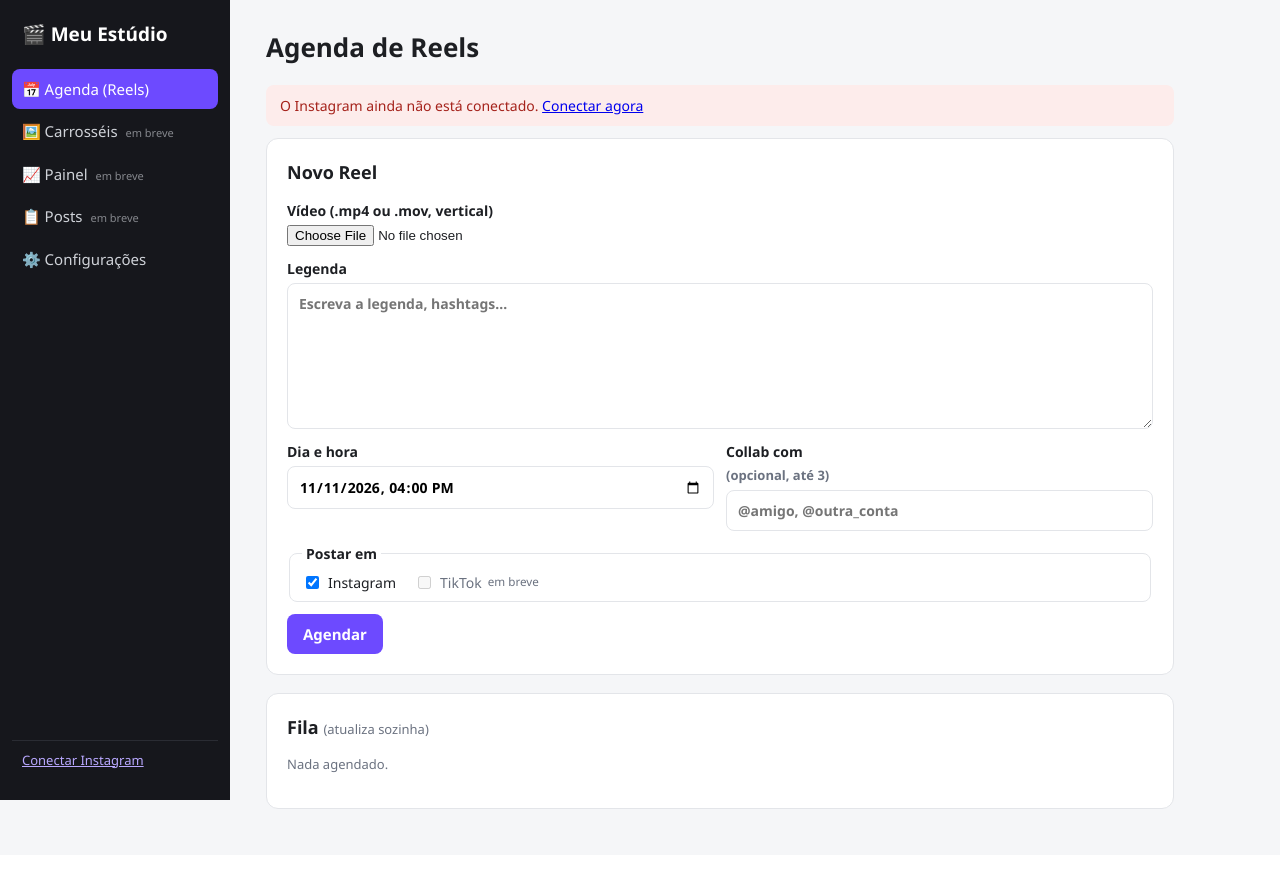
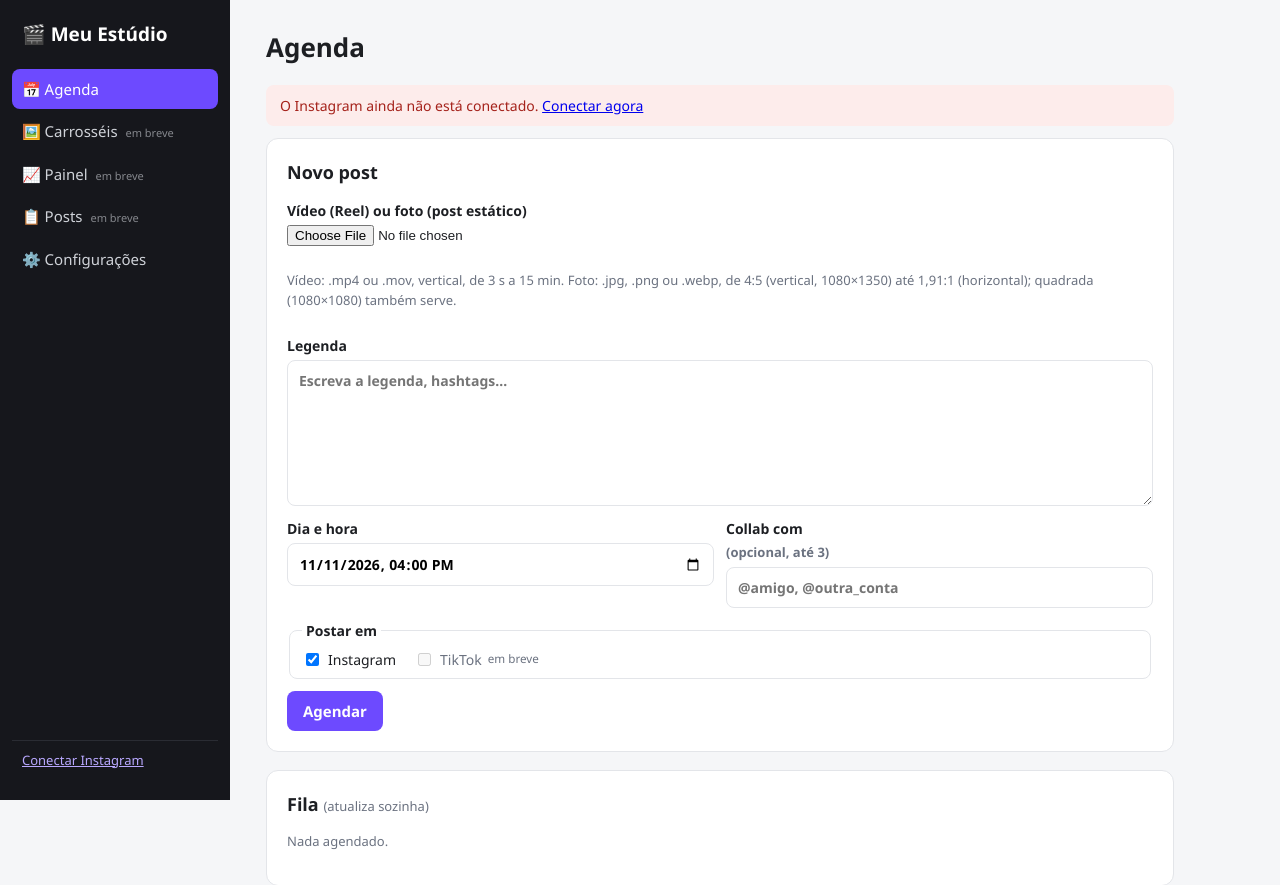
Before and after one commit to henrikenaegele1981/meu-projeto, a Flask app: page /agenda in a window 1280 px wide. Shown: the top 885 px of the page. Before the commit the page ends 809 px from the top, so only its background shows below. Run offline with Flask 3, Linux system fonts and the light colour scheme.

Commit message:
Agenda: agenda e publica post estático (foto) além de Reels
O formulário aceita vídeo ou foto. Fotos PNG/WEBP são convertidas para
JPEG (exigência do Instagram) e a proporção é conferida ao agendar.
Adiciona pillow ao requirements.

Co-Authored-By: Claude Opus 5.5 <noreply@anthropic.com>
Claude-Session: https://claude.ai/code/session_01FyVWPwFB79pVyEXHUJispF

```diff
--- a/app.py
+++ b/app.py
@@ -21,6 +21,7 @@ import vigia
 PORTA = 5252
 ENDERECO = f"http://localhost:{PORTA}"
 VIDEOS_ACEITOS = {".mp4", ".mov"}
+FOTOS_ACEITAS = {".jpg", ".jpeg", ".png", ".webp"}
 DIAS = ["seg", "ter", "qua", "qui", "sex", "sáb", "dom"]
 
 app = Flask(__name__)
@@ -62,12 +63,13 @@ def _ler_formulario(post_existente: dict | None = None) -> dict:
     if len(legenda) > 2200:
         erros.append("A legenda passou de 2.200 caracteres (limite do Instagram).")
 
-    video = request.files.get("video")
-    tem_video_novo = bool(video and video.filename)
-    if tem_video_novo and Path(video.filename).suffix.lower() not in VIDEOS_ACEITOS:
-        erros.append("O vídeo precisa ser .mp4 ou .mov.")
-    if not tem_video_novo and not post_existente:
-        erros.append("Escolha o vídeo.")
+    arquivo = request.files.get("arquivo")
+    tem_arquivo_novo = bool(arquivo and arquivo.filename)
+    extensao = Path(arquivo.filename).suffix.lower() if tem_arquivo_novo else ""
+    if tem_arquivo_novo and extensao not in VIDEOS_ACEITOS | FOTOS_ACEITAS:
+        erros.append("O arquivo precisa ser vídeo (.mp4 ou .mov) ou foto (.jpg, .png ou .webp).")
+    if not tem_arquivo_novo and not post_existente:
+        erros.append("Escolha o vídeo ou a foto.")
 
     for e in erros:
         flash(e, "erro")
@@ -79,12 +81,55 @@ def _ler_formulario(post_existente: dict | None = None) -> dict:
         "redes": redes,
         "collabs": _ler_collabs(request.form.get("collabs", "")),
     }
-    if tem_video_novo:
-        nome = f"{uuid.uuid4().hex}{Path(video.filename).suffix.lower()}"
-        video.save(db.MIDIA / nome)
+    if tem_arquivo_novo:
+        if extensao in FOTOS_ACEITAS:
+            try:
+                nome = _salvar_foto(arquivo)
+            except ValueError as e:
+                flash(str(e), "erro")
+                return {}
+            dados["tipo"] = "foto"
+        else:
+            nome = f"{uuid.uuid4().hex}{extensao}"
+            arquivo.save(db.MIDIA / nome)
+            dados["tipo"] = "reel"
         dados["arquivo"] = nome
-        dados["nome_original"] = video.filename
+        dados["nome_original"] = arquivo.filename
     return dados
+
+
+def _salvar_foto(arquivo) -> str:
+    """Guarda a foto como JPEG (o Instagram só aceita JPEG) e confere o formato."""
+    nome = f"{uuid.uuid4().hex}.jpg"
+    destino = db.MIDIA / nome
+    try:
+        from PIL import Image
+    except ImportError:
+        if Path(arquivo.filename).suffix.lower() not in (".jpg", ".jpeg"):
+            raise ValueError("Para usar PNG ou WEBP, rode o instalar.bat de novo "
+                             "(ou salve a imagem como JPG).")
+        arquivo.save(destino)
+        return nome
+    try:
+        imagem = Image.open(arquivo.stream)
+        imagem.load()
+    except Exception:
+        raise ValueError("Não consegui abrir essa imagem. Tente salvar como JPG.")
+    largura, altura = imagem.size
+    proporcao = largura / altura
+    if proporcao < 0.8 - 0.01 or proporcao > 1.91 + 0.01:
+        raise ValueError(
+            f"A foto tem {largura}×{altura}. O Instagram só aceita de 4:5 (vertical, ex.: 1080×1350) "
+            "até 1,91:1 (horizontal, ex.: 1080×566). Recorte a imagem e tente de novo."
+        )
+    if imagem.mode != "RGB":
+        fundo = Image.new("RGB", imagem.size, (255, 255, 255))
+        fundo.paste(imagem, mask=imagem.convert("RGBA").split()[-1])
+        imagem = fundo
+    if largura > 1440:
+        imagem = imagem.resize((1440, round(1440 / proporcao)))
+    imagem.save(destino, "JPEG", quality=92)
+    return nome
 
 
 def _apagar_video(post: dict) -> None:
@@ -172,13 +217,14 @@ def agendar():
     dados = _ler_formulario()
     if not dados:
         return redirect(url_for("agenda"))
-    post = {"id": uuid.uuid4().hex[:10], "tipo": "reel", "status": "agendado", "erro": None,
+    post = {"id": uuid.uuid4().hex[:10], "status": "agendado", "erro": None,
             "resultados": {}, "criado_em": vigia.agora_texto(), **dados}
     with db.trava:
         fila = db.carregar_fila()
         fila.append(post)
         db.salvar_fila(fila)
-    flash(f"Reel agendado para {formatar_data(post['quando'])}.", "ok")
+    oque = "Foto" if post.get("tipo") == "foto" else "Reel"
+    flash(f"{oque} agendado para {formatar_data(post['quando'])}.", "ok")
     return redirect(url_for("agenda"))
 
 
--- a/instagram.py
+++ b/instagram.py
@@ -138,7 +138,7 @@ def renovar_token(token: str) -> dict:
 
 
 def hospedar_temporario(caminho: Path) -> str:
-    """Sobe o vídeo no litterbox (some sozinho em 1 hora) só para o Instagram buscar."""
+    """Sobe o arquivo no litterbox (some sozinho em 1 hora) só para o Instagram buscar."""
     try:
         with open(caminho, "rb") as arquivo:
             resp = requests.post(
@@ -148,36 +148,30 @@ def hospedar_temporario(caminho: Path) -> str:
                 timeout=900,
             )
     except requests.RequestException as e:
-        raise ErroInstagram(f"Não consegui subir o vídeo na hospedagem temporária: {e}")
+        raise ErroInstagram(f"Não consegui subir o arquivo na hospedagem temporária: {e}")
     url = resp.text.strip()
     if resp.status_code != 200 or not url.startswith("http"):
-        raise ErroInstagram(f"A hospedagem temporária recusou o vídeo: {url[:200]}")
+        raise ErroInstagram(f"A hospedagem temporária recusou o arquivo: {url[:200]}")
     return url
 
 
-def publicar_reel(token: str, user_id: str, video_url: str, legenda: str,
-                  collabs: list[str] | None = None, tipo: str | None = None) -> dict:
+def _publicar(token: str, user_id: str, campos: dict, tipo: str | None) -> dict:
     """Cria o container, espera ficar FINISHED e publica. Devolve {'id', 'link'}."""
-    campos = {"media_type": "REELS", "video_url": video_url, "caption": legenda,
-              "share_to_feed": "true"}
-    if collabs:
-        campos["collaborators"] = json.dumps(collabs)
     container = _post(f"{user_id}/media", token, tipo, **campos)["id"]
 
     prazo = time.time() + ESPERA_PROCESSAMENTO
     while True:
         estado = _get(container, token, tipo, fields="status_code,status")
         codigo = estado.get("status_code")
-        if codigo == "FINISHED":
+        if codigo in (None, "FINISHED"):
             break
         if codigo in ("ERROR", "EXPIRED"):
             raise ErroInstagram(
-                f"O Instagram recusou o vídeo ({codigo}): {estado.get('status') or 'sem detalhes'}. "
-                "Confira se é MP4/MOV, vertical, de 3 s a 15 min."
+                f"O Instagram recusou o arquivo ({codigo}): {estado.get('status') or 'sem detalhes'}."
             )
         if time.time() > prazo:
-            raise ErroInstagram("O Instagram demorou mais de 15 minutos para processar o vídeo.")
-        time.sleep(10)
+            raise ErroInstagram("O Instagram demorou mais de 15 minutos para processar o arquivo.")
+        time.sleep(5)
 
     media_id = _post(f"{user_id}/media_publish", token, tipo, creation_id=container)["id"]
     try:
@@ -185,3 +179,32 @@ def publicar_reel(token: str, user_id: str, video_url: str, legenda: str,
     except ErroInstagram:
         link = None
     return {"id": media_id, "link": link}
+
+
+def publicar_reel(token: str, user_id: str, video_url: str, legenda: str,
+                  collabs: list[str] | None = None, tipo: str | None = None) -> dict:
+    campos = {"media_type": "REELS", "video_url": video_url, "caption": legenda,
+              "share_to_feed": "true"}
+    if collabs:
+        campos["collaborators"] = json.dumps(collabs)
+    try:
+        return _publicar(token, user_id, campos, tipo)
+    except ErroInstagram as e:
+        if "recusou o arquivo" in str(e):
+            raise ErroInstagram(f"{e} Confira se é MP4/MOV, vertical, de 3 s a 15 min.") from e
+        raise
+
+
+def publicar_foto(token: str, user_id: str, imagem_url: str, legenda: str,
+                  collabs: list[str] | None = None, tipo: str | None = None) -> dict:
+    """Post estático de uma foto no feed (a imagem precisa ser JPEG)."""
+    campos = {"image_url": imagem_url, "caption": legenda}
+    if collabs:
+        campos["collaborators"] = json.dumps(collabs)
+    try:
+        return _publicar(token, user_id, campos, tipo)
+    except ErroInstagram as e:
+        if "recusou o arquivo" in str(e):
+            raise ErroInstagram(f"{e} Confira se é JPG e se o formato fica entre 4:5 (vertical) "
+                                "e 1,91:1 (horizontal).") from e
+        raise
--- a/requirements.txt
+++ b/requirements.txt
@@ -1,2 +1,3 @@
 flask>=3.0
 requests>=2.31
+pillow>=10.0
--- a/static/estilo.css
+++ b/static/estilo.css
@@ -59,6 +59,7 @@ summary { cursor: pointer; color: var(--cor); margin-bottom: 10px; }
 .item { display: flex; gap: 14px; padding: 14px 0; border-top: 1px solid var(--borda); }
 .item:first-of-type { border-top: 0; padding-top: 0; }
 .item video { width: 90px; height: 160px; object-fit: cover; border-radius: 8px; background: #000; flex-shrink: 0; }
+.item img.miniatura { width: 128px; height: 160px; object-fit: cover; border-radius: 8px; background: #000; flex-shrink: 0; }
 .item .info { flex: 1; min-width: 0; }
 .item.compacto { align-items: center; }
 .topo { display: flex; flex-wrap: wrap; gap: 8px; align-items: center; margin-bottom: 6px; }
--- a/templates/_formulario_post.html
+++ b/templates/_formulario_post.html
@@ -1,7 +1,9 @@
 {# Campos usados tanto para agendar quanto para editar. Recebe `post` (ou None). #}
-<label>Vídeo (.mp4 ou .mov, vertical)
-  <input type="file" name="video" accept="video/mp4,video/quicktime,.mp4,.mov" {{ '' if post else 'required' }}>
+<label>Vídeo (Reel) ou foto (post estático)
+  <input type="file" name="arquivo" accept="video/mp4,video/quicktime,.mp4,.mov,image/jpeg,image/png,image/webp,.jpg,.jpeg,.png,.webp" {{ '' if post else 'required' }}>
 </label>
+<p class="fraco">Vídeo: .mp4 ou .mov, vertical, de 3 s a 15 min. Foto: .jpg, .png ou .webp,
+  de 4:5 (vertical, 1080×1350) até 1,91:1 (horizontal); quadrada (1080×1080) também serve.</p>
 {% if post %}<p class="fraco">Atual: {{ post.nome_original }} — deixe em branco para manter.</p>{% endif %}
 
 <label>Legenda
--- a/templates/agenda.html
+++ b/templates/agenda.html
@@ -1,16 +1,16 @@
 {% extends "base.html" %}
 {% block titulo %}Agenda{% endblock %}
 {% block conteudo %}
-<h1>Agenda de Reels</h1>
+<h1>Agenda</h1>
 
 {% if not ig %}
   <div class="aviso erro">O Instagram ainda não está conectado. <a href="{{ url_for('configuracoes') }}">Conectar agora</a></div>
 {% endif %}
 
 <section class="cartao">
-  <h2>Novo Reel</h2>
+  <h2>Novo post</h2>
   <form method="post" action="{{ url_for('agendar') }}" enctype="multipart/form-data" class="formulario"
-        onsubmit="this.querySelector('button').disabled=true; this.querySelector('button').textContent='Enviando o vídeo…'">
+        onsubmit="this.querySelector('button').disabled=true; this.querySelector('button').textContent='Enviando o arquivo…'">
     {% with post = None %}{% include "_formulario_post.html" %}{% endwith %}
     <button>Agendar</button>
   </form>
@@ -21,11 +21,16 @@
   {% if not abertos %}<p class="fraco">Nada agendado.</p>{% endif %}
   {% for p in abertos %}
     <article class="item">
+      {% if p.tipo == 'foto' %}
+      <img src="{{ url_for('midia', nome=p.arquivo) }}" alt="" class="miniatura">
+      {% else %}
       <video src="{{ url_for('midia', nome=p.arquivo) }}" preload="metadata" muted></video>
+      {% endif %}
       <div class="info">
         <div class="topo">
           <span class="status {{ p.status }}">{{ p.status }}</span>
           <strong>{{ p.quando | data }}</strong>
+          <span class="rede">{{ 'foto' if p.tipo == 'foto' else 'reel' }}</span>
           {% for r in p.redes %}<span class="rede">{{ r }}</span>{% endfor %}
           {% if p.collabs %}<span class="fraco">collab: @{{ p.collabs | join(', @') }}</span>{% endif %}
         </div>
@@ -74,7 +79,7 @@
   // Recarrega a fila a cada 15 s, mas só se você não estiver preenchendo o formulário.
   setInterval(() => {
     const f = document.querySelector('form.formulario');
-    const mexendo = f.contains(document.activeElement) || f.video.files.length || f.legenda.value;
+    const mexendo = f.contains(document.activeElement) || f.arquivo.files.length || f.legenda.value;
     if (!mexendo) location.reload();
   }, 15000);
 </script>
--- a/templates/base.html
+++ b/templates/base.html
@@ -10,7 +10,7 @@
   <aside class="menu">
     <div class="marca">🎬 Meu Estúdio</div>
     <nav>
-      <a href="{{ url_for('agenda') }}" class="{{ 'ativo' if pagina == 'agenda' }}">📅 Agenda (Reels)</a>
+      <a href="{{ url_for('agenda') }}" class="{{ 'ativo' if pagina == 'agenda' }}">📅 Agenda</a>
       <a href="{{ url_for('em_breve', secao='carrosseis') }}" class="{{ 'ativo' if pagina == 'carrosseis' }}">🖼️ Carrosséis <small>em breve</small></a>
       <a href="{{ url_for('em_breve', secao='painel') }}" class="{{ 'ativo' if pagina == 'painel' }}">📈 Painel <small>em breve</small></a>
       <a href="{{ url_for('em_breve', secao='posts') }}" class="{{ 'ativo' if pagina == 'posts' }}">📋 Posts <small>em breve</small></a>
```
Also changed, not shown: vigia.py (+7 -6 lines), README.md.
